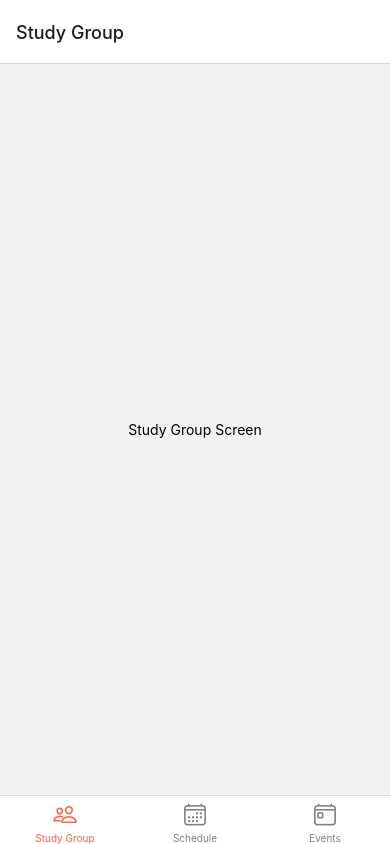
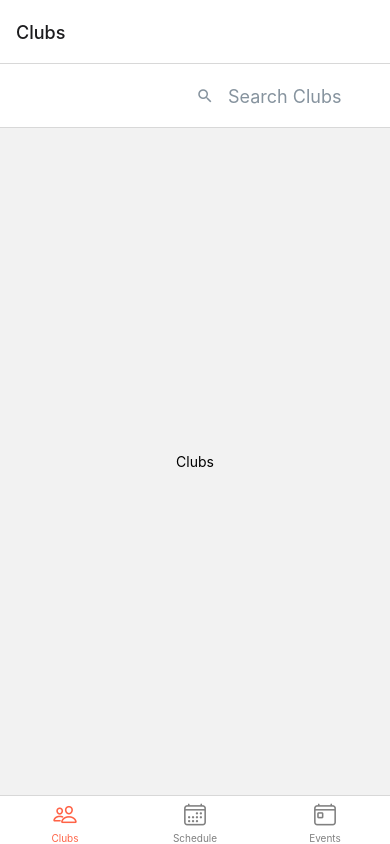
Before and after one commit to jadenseangmany/TEAM9-CSE210-WI25, a React Native app: screen / in a window 390 px wide. Built offline with nearby package versions, Linux system fonts and the light colour scheme.

Commit message:
Search Bar Implementation
- Added component SearchBar.tsx
- Modified App.tsx to display the component

```diff
--- a/App.tsx
+++ b/App.tsx
@@ -4,10 +4,12 @@ import { createBottomTabNavigator } from '@react-navigation/bottom-tabs';
 import { NavigationContainer } from '@react-navigation/native';
 import Ionicons from 'react-native-vector-icons/Ionicons';
 import CalenderModule from './Components/Calenders/CalenderModule';
+import CustomSearchBar from './Components/SearchBar'; // imported for search bar
+import { createStackNavigator } from '@react-navigation/stack'; // imported for placement
 
-const StudyGroupScreen = () => (
+const ClubsScreen = () => (
   <View style={{ flex: 1, justifyContent: 'center', alignItems: 'center' }}>
-    <Text>Study Group Screen</Text>
+    <Text>Clubs</Text>
   </View>
 );
 
@@ -24,6 +26,32 @@ const EventsScreen = () => (
 );
 
 const Tab = createBottomTabNavigator();
+const Stack = createStackNavigator(); // placement
+
+// Define screen configurations
+const screenConfig = [
+  { name: "Clubs", component: ClubsScreen, icon: "people-outline", hasSearchBar: true, placeholder: "Search Clubs" },
+  { name: "Schedule", component: ScheduleScreen, icon: "calendar-outline", hasSearchBar: false },
+  { name: "Events", component: EventsScreen, icon: "today-outline", hasSearchBar: true, placeholder: "Search Events" },
+];
+
+// Helper function to generate Stack Navigator for screens that need a search bar
+const createScreenStack = (Component, hasSearchBar, placeholder) => {
+  return () => (
+    <Stack.Navigator>
+      <Stack.Screen
+        name="Screen"
+        component={Component}
+        options={{
+          headerRight: hasSearchBar ? () => <CustomSearchBar placeholder={placeholder} /> : undefined,
+          headerTitle: '',
+          headerStyle: { backgroundColor: 'white' },
+          headerRightContainerStyle: { paddingRight: 10 },
+        }}
+      />
+    </Stack.Navigator>
+  );
+};
 
 export default function App() {
   return (
@@ -31,12 +59,30 @@ export default function App() {
       <Tab.Navigator
         screenOptions={({ route }) => ({
           tabBarIcon: ({ color, size }) => {
+              const screen = screenConfig.find(s => s.name === route.name);
+              return <Ionicons name={screen?.icon || "help-circle-outline"} size={size} color={color} />;
+            },
+            tabBarActiveTintColor: 'tomato',
+            tabBarInactiveTintColor: 'gray',
+          })}
+        >
+            {screenConfig.map(({ name, component, hasSearchBar, placeholder }) => (
+              <Tab.Screen
+                key={name}
+                name={name}
+                component={hasSearchBar ? createScreenStack(component, hasSearchBar, placeholder) : component}
+              />
+            ))}
+          </Tab.Navigator>
+        </NavigationContainer>
+      );
+    }
+              /*
             // Mapping route names to Ionicons
             const iconMap: { [key: string]: string } = {
-              'Study Group': 'people-outline',
+              'Club': 'people-outline',
               Schedule: 'calendar-outline',
               Events: 'today-outline',
-            };
 
             const iconName = iconMap[route.name] || 'help-circle-outline'; // Default icon
             return Ionicons ? <Ionicons name={iconName} size={size} color={color} /> : null;
@@ -46,10 +92,11 @@ export default function App() {
           tabBarInactiveTintColor: 'gray',
         })}
       >
-        <Tab.Screen name="Study Group" component={StudyGroupScreen} />
+        <Tab.Screen name="Clubs" component={ClubsScreen} />
         <Tab.Screen name="Schedule" component={ScheduleScreen} />
         <Tab.Screen name="Events" component={EventsScreen} />
       </Tab.Navigator>
     </NavigationContainer>
   );
 }
+*/
--- /dev/null
+++ b/Components/SearchBar.tsx
@@ -0,0 +1,25 @@
+import React, { useState } from 'react';
+import { SearchBar } from 'react-native-elements';
+
+const CustomSearchBar = ({ placeholder }) => {
+  const [search, setSearch] = useState('');
+
+  return (
+    <SearchBar
+      placeholder={placeholder || 'Search...'}
+      onChangeText={setSearch}
+      value={search}
+      containerStyle={{
+        backgroundColor: 'transparent',
+        borderBottomColor: 'transparent',
+        borderTopColor: 'transparent',
+        width: 200, // Adjust width as needed
+      }}
+      inputContainerStyle={{
+        backgroundColor: 'white',
+      }}
+    />
+  );
+};
+
+export default CustomSearchBar;
```
Also changed, not shown: package.json (+8 -6 lines), 1 other file (tests, documents, lock files or other folders).
